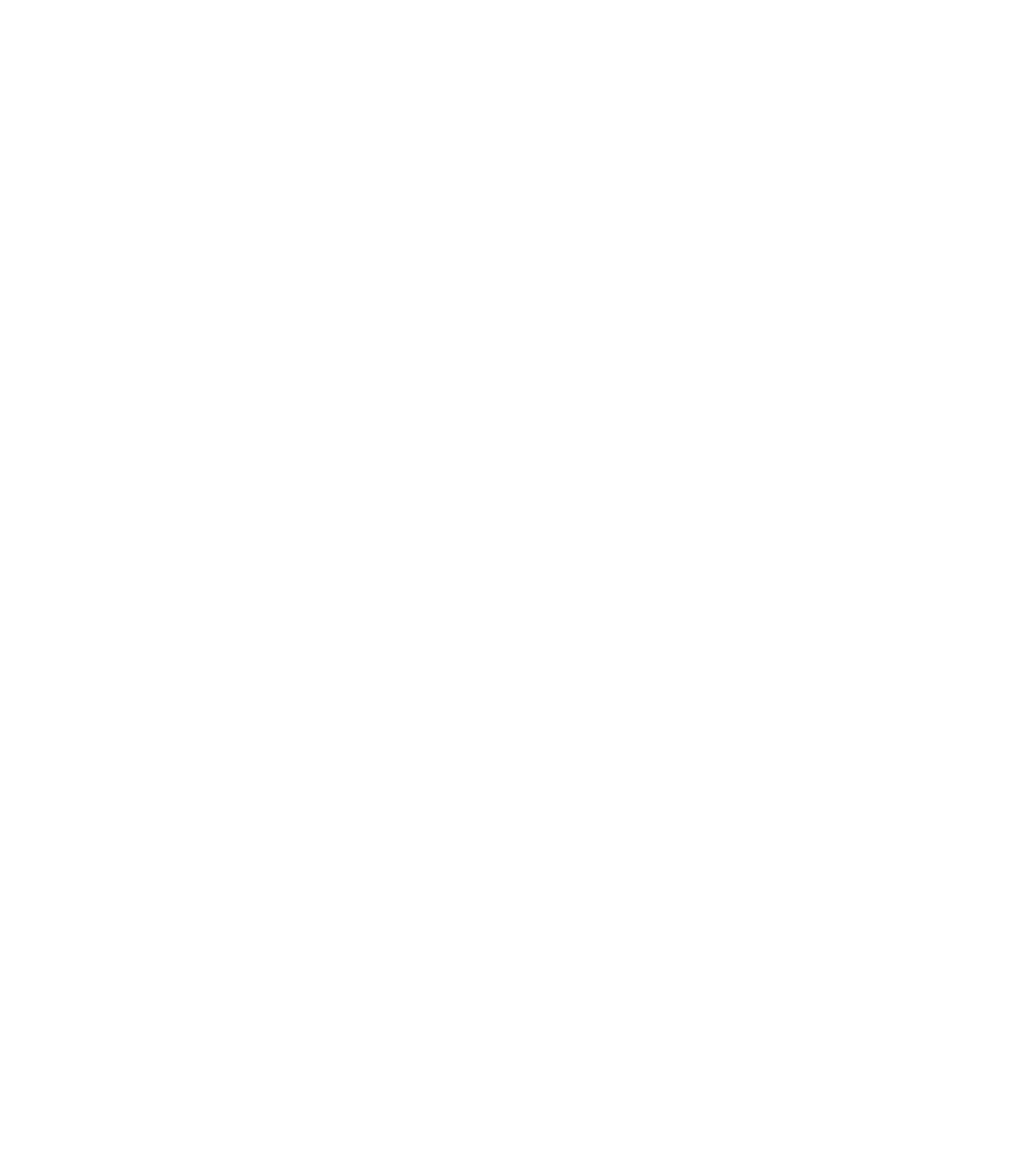
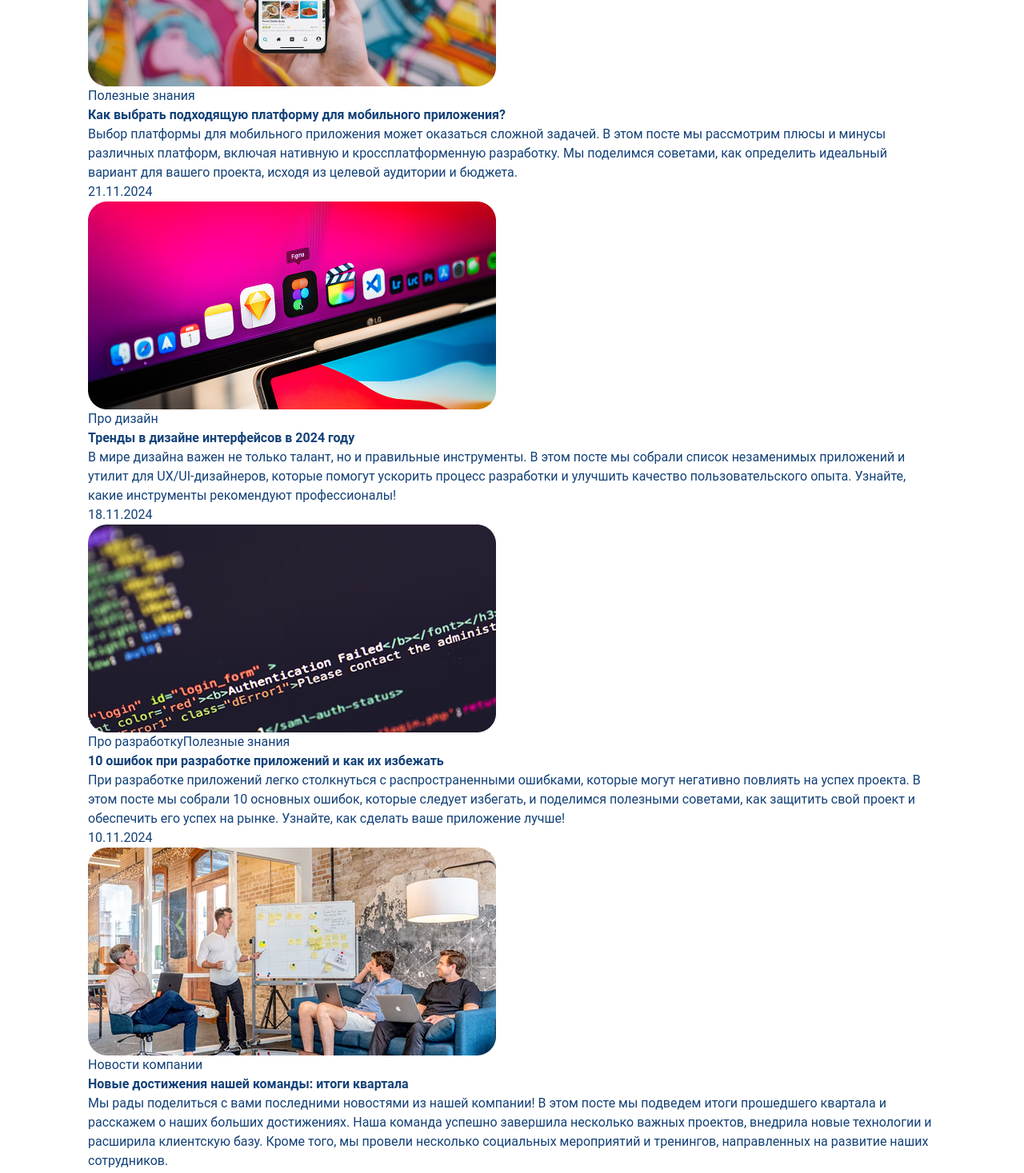
Before and after one commit to masha-masha/digital-design-company, a React (Vite) app: page /blog in a window 1280 px wide. Shown: the part 620-2087 px from the top of the page at 80% size. Before the commit the page ends 800 px from the top, so only its background shows below. Built offline with nearby package versions, Linux system fonts and the light colour scheme.

Commit message:
added HTML for the BlogPageCard and BlogCardMain components, added data for displaying cards

```diff
--- a/src/components/BlogPageComponents/BlogPageCard/BlogPageCard.jsx
+++ b/src/components/BlogPageComponents/BlogPageCard/BlogPageCard.jsx
@@ -0,0 +1,17 @@
+import React from 'react'
+
+const BlogPageCard = ({image, hashtags, title, description, date}) => {
+  return (
+    <div className="blog-page-card">
+       <img src={image} alt=""/>
+       <div className="hashtags">
+         {hashtags.map((hashtag) => <span>{hashtag}</span>)}
+       </div>
+       <h4>{title}</h4>
+       <p>{description}</p>
+       <span>{date}</span>
+    </div>
+  )
+}
+
+export default BlogPageCard
--- a/src/components/BlogPageComponents/BlogPageMain/BlogPageMain.jsx
+++ b/src/components/BlogPageComponents/BlogPageMain/BlogPageMain.jsx
@@ -1,9 +1,55 @@
-import "./BlogPageMain.css"
+import "./BlogPageMain.css";
+import BlogPageCard from "../BlogPageCard/BlogPageCard";
+
+const data = [
+ {
+  image: "/images/image1.png",
+  hashtags: ["Полезные знания"],
+  title: "Как выбрать подходящую платформу для мобильного приложения?",
+  description:
+   "Выбор платформы для мобильного приложения может оказаться сложной задачей. В этом посте мы рассмотрим плюсы и минусы различных платформ, включая нативную и кроссплатформенную разработку. Мы поделимся советами, как определить идеальный вариант для вашего проекта, исходя из целевой аудитории и бюджета.",
+  date: "21.11.2024",
+ },
+ {
+  image: "/images/image2.png",
+  hashtags: ["Про дизайн"],
+  title: "Тренды в дизайне интерфейсов в 2024 году",
+  description:
+   "В мире дизайна важен не только талант, но и правильные инструменты. В этом посте мы собрали список незаменимых приложений и утилит для UX/UI-дизайнеров, которые помогут ускорить процесс разработки и улучшить качество пользовательского опыта. Узнайте, какие инструменты рекомендуют профессионалы!",
+  date: "18.11.2024",
+ },
+ {
+  image: "/images/image3.png",
+  hashtags: ["Про разработку", "Полезные знания"],
+  title: "10 ошибок при разработке приложений и как их избежать",
+  description:
+   "При разработке приложений легко столкнуться с распространенными ошибками, которые могут негативно повлиять на успех проекта. В этом посте мы собрали 10 основных ошибок, которые следует избегать, и поделимся полезными советами, как защитить свой проект и обеспечить его успех на рынке. Узнайте, как сделать ваше приложение лучше!",
+  date: "10.11.2024",
+ },
+ {
+  image: "/images/image4.png",
+  hashtags: ["Новости компании"],
+  title: "Новые достижения нашей команды: итоги квартала",
+  description:
+   "Мы рады поделиться с вами последними новостями из нашей компании! В этом посте мы подведем итоги прошедшего квартала и расскажем о наших больших достижениях. Наша команда успешно завершила несколько важных проектов, внедрила новые технологии и расширила клиентскую базу. Кроме того, мы провели несколько социальных мероприятий и тренингов, направленных на развитие наших сотрудников.",
+  date: "31.10.2024",
+ },
+];
 
 const BlogPageMain = () => {
-  return (
-    <div>BlogPageMain</div>
-  )
-}
+ return (
+  <div className="container">
+   {data.map(({ image, hashtags, title, description, date }) => (
+    <BlogPageCard
+     image={image}
+     hashtags={hashtags}
+     title={title}
+     description={description}
+     date={date}
+    />
+   ))}
+  </div>
+ );
+};
 
-export default BlogPageMain
+export default BlogPageMain;
```
